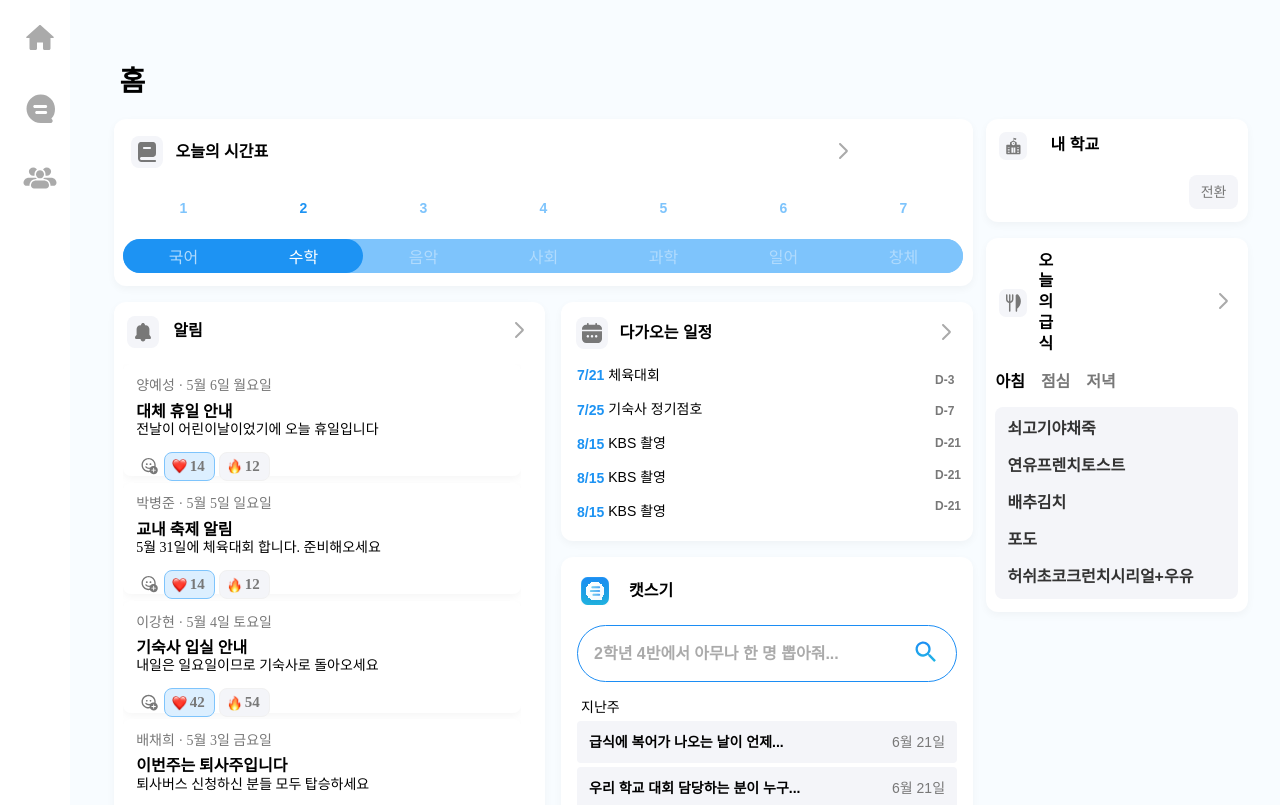
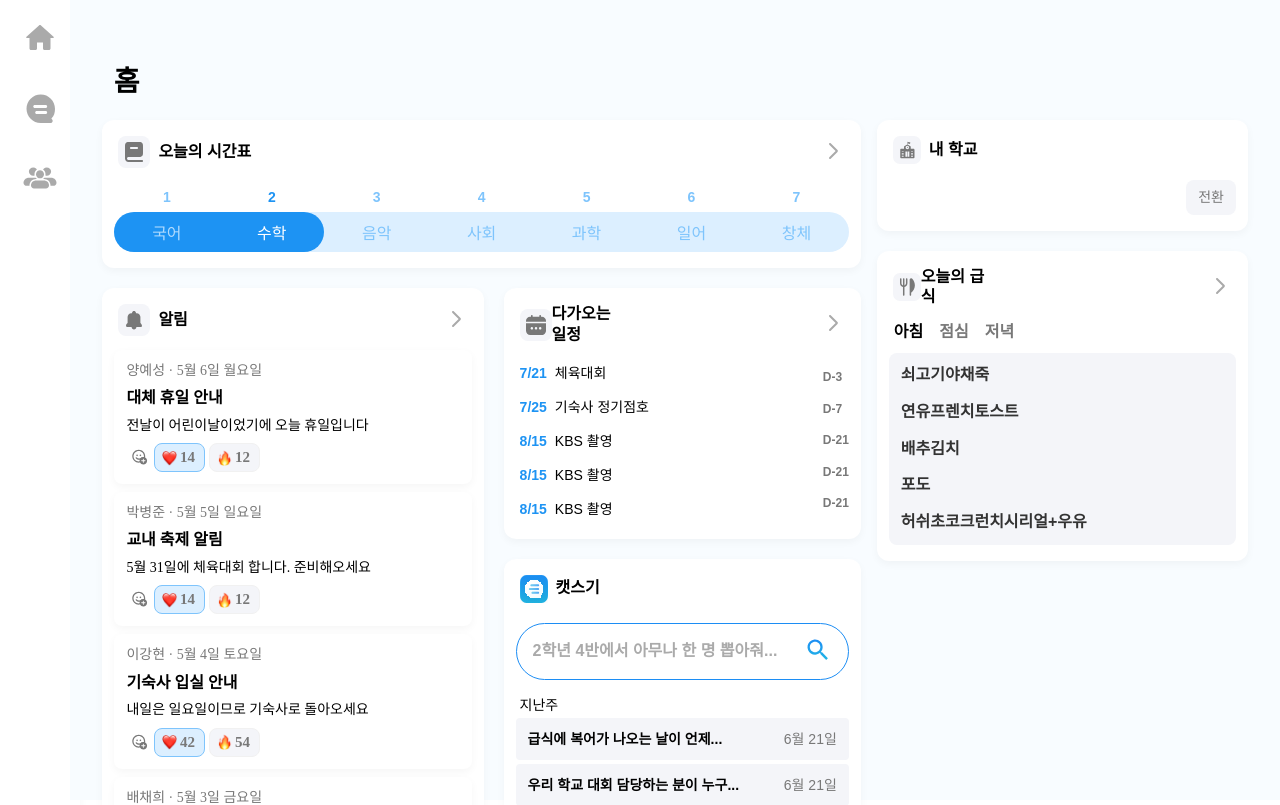
Before and after one commit to apeun-gidaechi/seugi-desktop, a React (Vite) app: page /home in a window 1280 px wide. Shown: the top 805 px of the page. Built offline with nearby package versions, Linux system fonts and the light colour scheme; no server answers; the HTML template or start-up script is replaced by a standard one.

Commit message:
⚡ :: 홈 뷰 수정

```diff
--- a/src/components/Home/Subscribed/Home.style.ts
+++ b/src/components/Home/Subscribed/Home.style.ts
@@ -2,8 +2,8 @@ import styled from "styled-components";
 
 export const HomeContainer = styled.div`
   display: flex;
-  width: 100%;
-  height: 1024px;
+  width: 100vw;
+  height: 100vh;
   align-items: flex-start;
 `;
 
@@ -12,7 +12,7 @@ export const HomeMain = styled.div`
   padding: 64px 32px;
   flex-direction: column;
   align-items: flex-start;
-  gap: 1em;
+  gap: 20px;
   flex: 1 0 0;
   align-self: stretch;
 
@@ -26,14 +26,12 @@ export const HomeMain = styled.div`
 export const ComponentsBox = styled.div`
   display: flex;
   align-items: flex-start;
-  gap: 0.8em;
+  gap: 16px;
   align-self: stretch;
-
-  margin-left: 1%;
 `;
 
 export const HomeTitle = styled.h1`
-  margin-left: 1.5%;
+  margin-left: 1%;
 
   position: relative;
 
@@ -53,61 +51,66 @@ export const HomeWrapper1 = styled.div`
   display: flex;
   flex-direction: column;
   align-items: flex-start;
-  gap: 1em;
+  gap: 20px;
   flex: 1 0 0;
 `;
 
 export const HomeWrapper2 = styled.div`
   display: flex;
-  width: 100%;
-  height: 50%;
+  width: 29vw;
+  height: 22vw;
   flex-direction: column;
   align-items: flex-start;
-  gap: 1em;
+  gap: 20px;
 `;
 
 export const HomeWrapper1UpContainer = styled.div`
   display: flex;
-  padding: 0.6em 0.6em 0.8em 0.6em;
+  padding: 12px 12px 16px 12px;
   flex-direction: column;
   align-items: flex-start;
-  gap: 0.9em;
+  gap: var(--Corner-Small, 10px);
   align-self: stretch;
 
   border-radius: 12px;
-  background: #fff;
+  background: #FFF;
 
   box-shadow: 0px 3px 9px 0px rgba(0, 0, 0, 0.04);
 `;
 
 export const ScheduleTitleBox = styled.div`
   display: flex;
-  padding: 0.5em;
+  padding: 4px;
   justify-content: space-between;
   align-items: center;
+  align-self: stretch;
 `;
+
+export const ScheduleTitleDiv = styled.div`
+  display: flex;
+  align-items: center;
+  gap: 8px;
+`
 
 export const HomeWrapper1DownContainer = styled.div`
   display: flex;
   align-items: flex-start;
-  gap: 1em;
+  gap: 20px;
   align-self: stretch;
 `;
 
 export const LeftContainer = styled.div`
   display: flex;
-  padding: 0.6em 0.6em 0.8em 0.6em;
+  padding: 12px 12px 16px 12px;
   flex-direction: column;
   align-items: flex-start;
+  gap: var(--Corner-Small, 10px);
   flex: 1 0 0;
 
   border-radius: 12px;
-  background: #fff;
+  background: #FFF;
 
   box-shadow: 0px 3px 9px 0px rgba(0, 0, 0, 0.04);
-
-  width: 422px;
-  height: 658px;
 `;
 
 export const NotificationContainer = styled.div`
@@ -118,44 +121,38 @@ export const NotificationContainer = styled.div`
   align-self: stretch;
 `;
 
+export const NotificationTitleContainer = styled.div`
+  display: flex;
+  align-items: center;
+`
+
 export const NotificationBox = styled.div`
   display: flex;
-
-  position: relative;
-
   flex-direction: column;
-
-  overflow: scroll;
-
-  top: 0.8em;
-
-  width: 398px;
-  height: 580px;
+  justify-content: center;
+  align-items: center;
+  gap: 8px;
+  align-self: stretch;
 `;
 
 export const NotificationWrapper = styled.div`
   display: flex;
-
+  padding: 12px;
   flex-direction: column;
-
-  padding: 0.8em;
-
-  width: 398px;
-  height: 139px;
+  align-items: flex-start;
+  gap: 8px;
+  align-self: stretch;
 
   border-radius: 8px;
+  background: var(--Sub-White, #FFF);
 
-  margin-bottom: 0.4em;
-
-  background: var(--Sub-White, #fff);
-
+  /* ev-black-1 */
   box-shadow: 0px 3px 9px 0px rgba(0, 0, 0, 0.04);
 `;
 
 export const NotificationContentAuthor = styled.span`
   color: var(--Gray-Gray600, #787878);
 
-  /* Body2 */
   font-family: Pretendard;
   font-size: 14px;
   font-style: normal;
@@ -167,8 +164,6 @@ export const NotificationContentTitle = styled.span`
   position: relative;
 
   color: var(--Black, #000);
-
-  top: 0.4em;
 
   font-family: Pretendard;
   font-size: 16px;
@@ -182,8 +177,6 @@ export const NotificationContentDescription = styled.span`
 
   color: var(--Black, #000);
 
-  top: 0.35em;
-
   font-family: Pretendard;
   font-size: 14px;
   font-style: normal;
@@ -194,12 +187,10 @@ export const NotificationContentDescription = styled.span`
 export const NotificationAddEmoji = styled.img`
   position: relative;
 
-  top: 1.1em;
-
   width: 28px;
   height: 28px;
 
-  padding: 0.2em;
+  padding: 4px;
 `;
 
 export const NotificationEmojiBox = styled.div`
@@ -215,7 +206,6 @@ export const NotificationEmojiWrapper = styled.div`
 
   justify-content: center;
   align-items: center;
-  top: 1.1em;
 
   margin-right: 4px;
 
@@ -247,10 +237,10 @@ export const NotificationEmoji = styled.img`
 `;
 
 export const NotificationEmojiCount = styled.span`
-  margin: 0.15em;
+  margin: 3px;
 
   color: var(--Gray-Gray600, #787878);
-
+  /* Body1 */
   font-family: Pretendard;
   font-size: 15px;
   font-style: normal;
@@ -259,7 +249,7 @@ export const NotificationEmojiCount = styled.span`
 
 export const TitleContainer = styled.div`
   display: flex;
-  padding: 0.2em;
+  padding: 4px;
   justify-content: space-between;
   align-items: center;
   align-self: stretch;
@@ -269,7 +259,7 @@ export const RightContainer = styled.div`
   display: flex;
   flex-direction: column;
   align-items: flex-start;
-  gap: 1em;
+  gap: 20px;
   flex: 1 0 0;
 `;
 
@@ -289,7 +279,7 @@ export const RightUpContainer = styled.div`
 
 export const RightDownContainer = styled.div`
   display: flex;
-  padding: 1em;
+  padding: 12px;
   flex-direction: column;
   justify-content: center;
   align-items: flex-start;
@@ -312,7 +302,7 @@ export const SeugiTitleContainer = styled.div`
 
 export const UpContainer = styled.div`
   display: flex;
-  padding: 0.6em 0.6em 0.8em 0.6em;
+  padding: 12px 12px 16px 12px;
   flex-direction: column;
   align-items: flex-start;
   gap: 12px;
@@ -326,10 +316,10 @@ export const UpContainer = styled.div`
 
 export const DownContainer = styled.div`
   display: flex;
-  padding: 0.6em 0.6em 0.8em 0.6em;
+  padding: 12px 12px 16px 12px;
   flex-direction: column;
   align-items: flex-start;
-  gap: 0.9em;
+  gap: 10px;
   flex: 1 0 0;
   align-self: stretch;
 
@@ -341,7 +331,7 @@ export const DownContainer = styled.div`
 
 export const SoonScheduleBox = styled.div`
   display: flex;
-  padding: 0.2em;
+  padding: 4px;
   justify-content: space-between;
   align-items: center;
   align-self: stretch;
@@ -352,8 +342,6 @@ export const BookLogo = styled.img`
 `;
 
 export const DailyScheduleTitle = styled.h2`
-  margin-left: 0.75em;
-
   color: #000;
 
   font-family: "Pretendard-Regular", sans-serif;
@@ -366,7 +354,8 @@ export const DailyScheduleTitle = styled.h2`
 export const NumberTable = styled.div`
   display: flex;
 
-  position: relative;
+  top: 10px;
+  padding: 8px 0;
 `;
 
 export const Number = styled.div`
@@ -374,6 +363,7 @@ export const Number = styled.div`
 
   justify-content: center;
   align-items: center;
+  flex: 1;
 
   color: var(--Primary-Primary300, #7ec4fc);
 
@@ -386,19 +376,16 @@ export const Number = styled.div`
   &.Today {
     color: var(--Primary-Primary500, #1d93f3);
   }
-
-  width: 120px;
-  height: 34px;
+  height: 1.7vh;
 `;
 
 export const ItemTable = styled.table`
   display: flex;
+  align-items: flex-start;
+  align-self: stretch;
 
-  position: relative;
-
-  background-color: var(--Primary-Primary300, #7ec4fc);
-
-  border-radius: 20px;
+  border-radius: 9999px;
+  background-color: #DCEFFF;
 `;
 
 export const Item = styled.div`
@@ -406,9 +393,9 @@ export const Item = styled.div`
 
   justify-content: center;
   align-items: center;
+  flex: 1;
 
-  width: 120px;
-  height: 34px;
+  padding: 8px 0;
 
   color: var(--Primary-Primary200, #b1dbfd);
 
@@ -429,7 +416,8 @@ export const Item = styled.div`
   }
 
   &.After {
-    background-color: var(--Primary-Primary300, #7ec4fc);
+    background-color: transparent;
+    color: var(--Primary-Primary300, #7EC4FC);
   }
 `;
 
@@ -441,7 +429,7 @@ export const NotificationLogo = styled.img`
 export const NotificationTitle = styled.h2`
   position: relative;
 
-  left: 0.75em;
+  left: 8px;
 
   color: var(--Black, #000);
 
@@ -450,8 +438,6 @@ export const NotificationTitle = styled.h2`
   font-style: normal;
   font-weight: 600;
   line-height: 130%; /* 20.8px */
-
-  margin-right: 78%;
 `;
 
 export const NArrowLogo = styled.img`
@@ -460,8 +446,6 @@ export const NArrowLogo = styled.img`
 
 export const ArrowLogo = styled.img`
   position: relative;
-
-  left: 44vw;
 `;
 
 export const ScheduleBox = styled.div`
@@ -472,21 +456,27 @@ export const ScheduleBox = styled.div`
 
   background-color: #fff;
 
-  padding: 1.2em;
+  padding: 12px;
 
   border-radius: 12px;
 
-  width: 422px;
-  height: 270px;
+  width: 21vw;
+  height: 18.5vh;
 
   box-shadow: 0px 3px 9px 0px rgba(0, 0, 0, 0.04);
 `;
 
+export const ScheduleDivBox = styled.div`
+  display: flex;
+  align-self: stretch;
+  align-items: stretch;
+  border-radius: 12px;
+  flex-direction: column;
+`
+
 export const CalendarLogo = styled.img`
   width: 32px;
   height: 32px;
-
-  margin-right: 0.7em;
 `;
 
 export const ScheduleTitle = styled.span`
@@ -497,7 +487,8 @@ export const ScheduleTitle = styled.span`
   font-style: normal;
   font-weight: 600;
   line-height: 130%;
-  margin-right: 58%;
+
+  margin-right: 60%;
 `;
 
 export const ArrowLButton = styled.button`
@@ -516,12 +507,12 @@ export const CatSeugiBox = styled.div`
 
   background-color: #fff;
 
-  padding: 1em;
+  padding: 12px;
 
   border-radius: 12px;
 
-  width: 422px;
-  height: 270px;
+  width: 21vw;
+  height: 16.5vh;
 
   box-shadow: 0px 3px 9px 0px rgba(0, 0, 0, 0.04);
 `;
@@ -529,8 +520,6 @@ export const CatSeugiBox = styled.div`
 export const SeugiImg = styled.img`
   width: 28px;
   height: 28px;
-
-  margin-right: 0.75em;
 `;
 
 export const CatSeugiTitle = styled.span`
@@ -541,8 +530,6 @@ export const CatSeugiTitle = styled.span`
   font-style: normal;
   font-weight: 600;
   line-height: 130%;
-
-  margin-right: 73%;
 `;
 
 export const CArrowLogo = styled.img`
@@ -552,15 +539,13 @@ export const CArrowLogo = styled.img`
 export const SchoolImg = styled.img`
   width: 28px;
   height: 28px;
-
-  margin-right: 0.75em;
 `;
 
 export const SchoolTitleBox = styled.div`
   display: flex;
-  padding: 0.2em;
+  padding: 4px;
   align-items: center;
-  gap: 0.75em;
+  gap: 8px;
   align-self: stretch;
 `;
 
@@ -573,10 +558,9 @@ export const MySchooliTitle = styled.span`
   font-weight: 600;
   line-height: 130%;
 `;
-
 export const CafeteriaTitleBox = styled.div`
   display: flex;
-  padding: 0.2em;
+  padding: 4px;
   justify-content: space-between;
   align-items: center;
   align-self: stretch;
@@ -585,8 +569,6 @@ export const CafeteriaTitleBox = styled.div`
 export const CafeteriaImg = styled.img`
   width: 28px;
   height: 28px;
-
-  margin-right: 0.75em;
 `;
 
 export const CafeteriaTitle = styled.p`
@@ -604,7 +586,7 @@ export const CafeteriaTitle = styled.p`
 export const DummyBox = styled.div`
   display: flex;
   align-items: flex-start;
-  gap: 0.3m;
+  gap: 4px;
   align-self: stretch;
 `;
 
@@ -616,7 +598,7 @@ export const DateDummy = styled.div`
   gap: 16px;
   align-self: stretch;
 
-  border-radius: 0.75em;
+  border-radius: 8px;
 `;
 
 export const DateText = styled.span`
@@ -631,7 +613,7 @@ export const DateText = styled.span`
 
 export const SubDummy = styled.div`
   display: flex;
-  padding: 0.2em 0px;
+  padding: 4px 0px;
   flex-direction: column;
   align-items: flex-start;
   gap: 16px;
@@ -785,6 +767,8 @@ export const CafeteriaDiv = styled.div`
   display: flex;
   align-items: flex-start;
   gap: 16px;
+
+  margin-left: 5px;
 `;
 
 export const TimeButton = styled.button`
--- a/src/components/Home/Subscribed/Home.tsx
+++ b/src/components/Home/Subscribed/Home.tsx
@@ -170,20 +170,26 @@ const Home: React.FC = () => {
           <S.HomeWrapper1>
             <S.HomeWrapper1UpContainer>
               <S.ScheduleTitleBox>
+                <S.ScheduleTitleDiv>
                   <S.BookLogo src={HomeBookImg} />
                   <S.DailyScheduleTitle>오늘의 시간표</S.DailyScheduleTitle>
+                </S.ScheduleTitleDiv>
                 <S.ArrowLButton>
                   <S.ArrowLogo src={ArrowImg} />
                 </S.ArrowLButton>
               </S.ScheduleTitleBox>
+              <S.ScheduleDivBox>
                 <S.NumberTable>{numberLoop()}</S.NumberTable>
                 <S.ItemTable>{itemLoop()}</S.ItemTable>
+              </S.ScheduleDivBox>
             </S.HomeWrapper1UpContainer>
             <S.HomeWrapper1DownContainer>
               <S.LeftContainer>
                 <S.NotificationContainer>
+                  <S.NotificationTitleContainer>
                     <S.NotificationLogo src={NotificationImg} />
                     <S.NotificationTitle>알림</S.NotificationTitle>
+                  </S.NotificationTitleContainer>
                   <S.ArrowLButton>
                     <S.NArrowLogo src={ArrowImg} />
                   </S.ArrowLButton>
```
Lines whose indentation alone changed are shown as unchanged.
